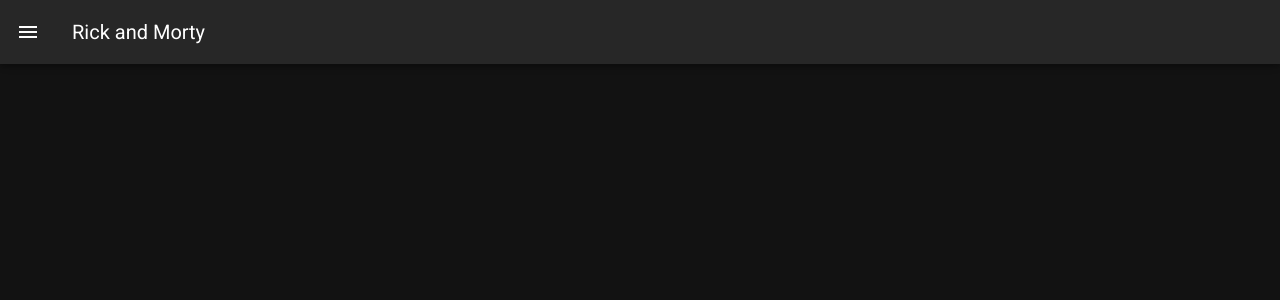
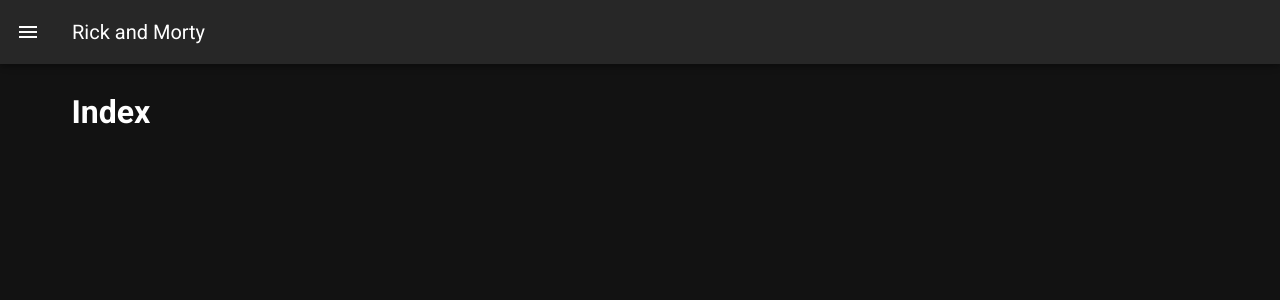
Before and after one commit to ArmanLegryan/RickAndMorty, a Nuxt app: page / in a window 1280 px wide. Shown: the top 300 px of the page. Built offline with nearby package versions, Linux system fonts and the light colour scheme.

Commit message:
Style update

```diff
--- a/layouts/default.vue
+++ b/layouts/default.vue
@@ -30,7 +30,7 @@
       <v-toolbar-title v-text="title" />
     </v-app-bar>
 
-    <v-main>
+    <v-main class="pt-16">
       <v-container>
         <nuxt />
       </v-container>
--- a/pages/characters.vue
+++ b/pages/characters.vue
@@ -1,5 +1,5 @@
 <template>
-  <main class="pt-16">
+  <main>
     <h1>Characters</h1>
 
     <div class="position-sticky">
```
